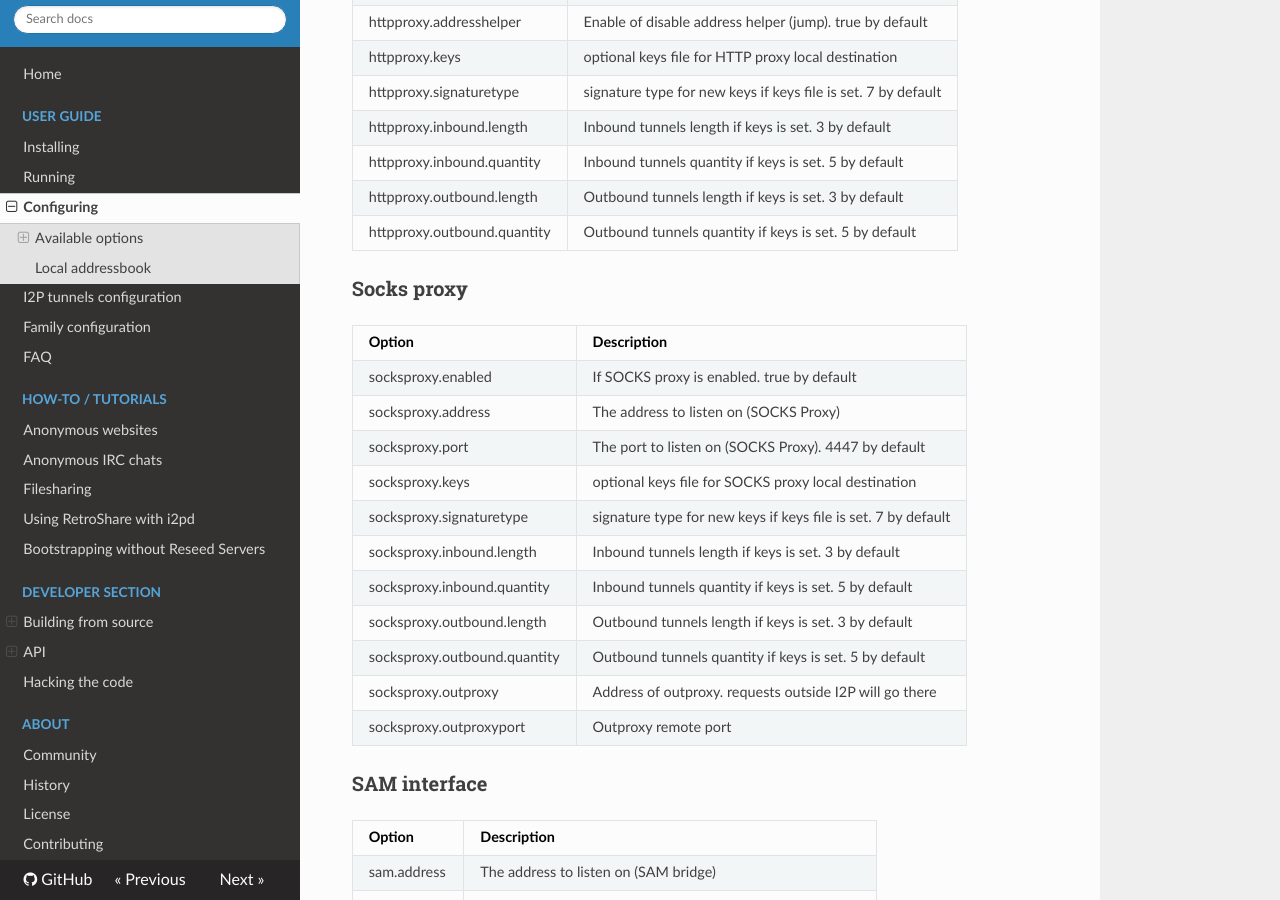
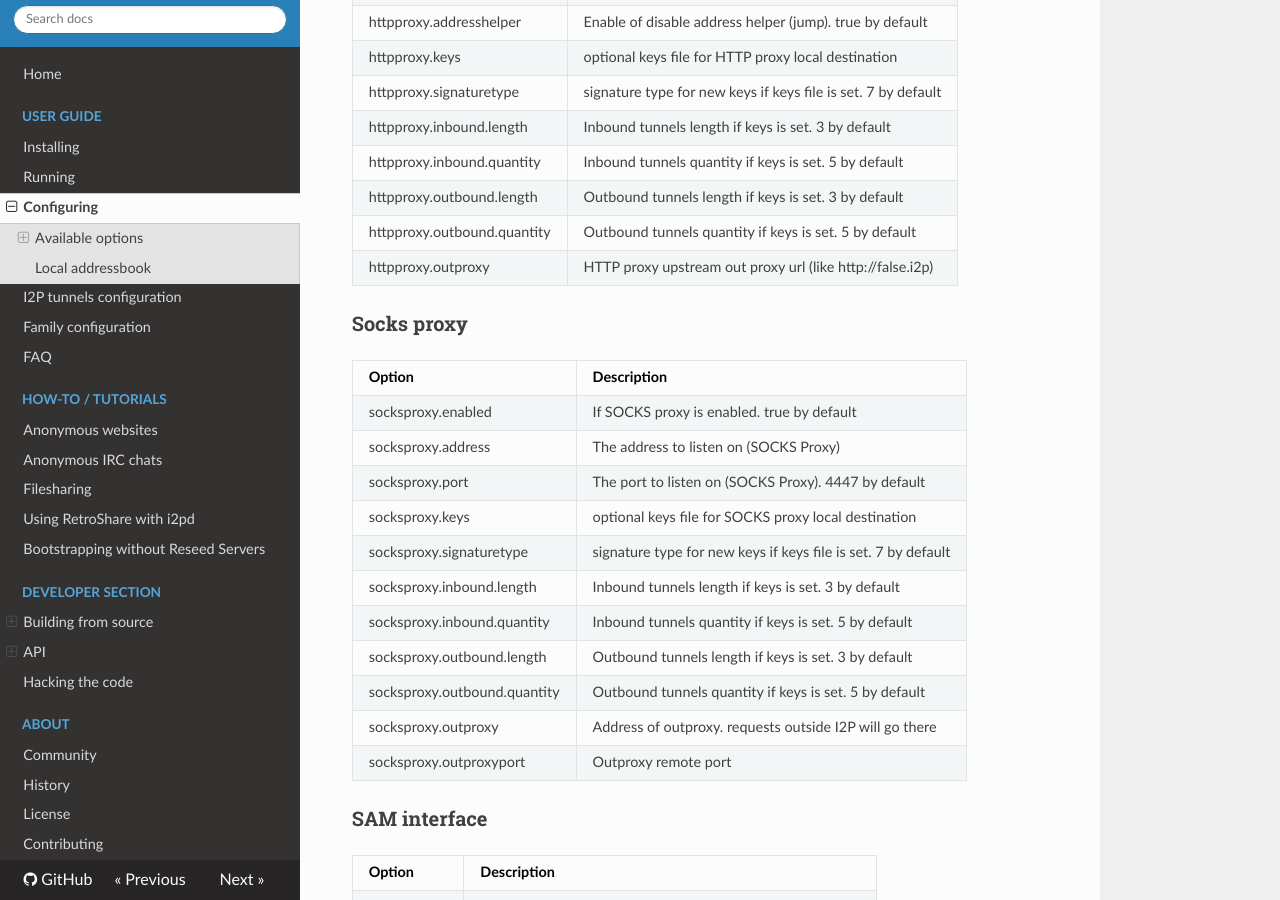
Before and after one commit to PurpleI2P/i2pd_docs_en, an MkDocs documentation site: the page built from docs/user-guide/configuration.md, in a window 1280 px wide and 900 px high, scrolled down 2779 px. Built offline with MkDocs 1.6.1, drawn with Linux system fonts in a browser that asks for light colours; nearby versions of some CDN libraries; old or Windows-style settings are respelled for this version of MkDocs.

Commit message:
http.outproxy added

```diff
--- a/docs/user-guide/configuration.md
+++ b/docs/user-guide/configuration.md
@@ -106,6 +106,7 @@ httpproxy.inbound.length               | Inbound tunnels length if keys is set.
 httpproxy.inbound.quantity             | Inbound tunnels quantity if keys is set. 5 by default
 httpproxy.outbound.length              | Outbound tunnels length if keys is set. 3 by default
 httpproxy.outbound.quantity            | Outbound tunnels quantity if keys is set. 5 by default
+httpproxy.outproxy                     | HTTP proxy upstream out proxy url (like http://false.i2p)
 
 ### Socks proxy
 
```
